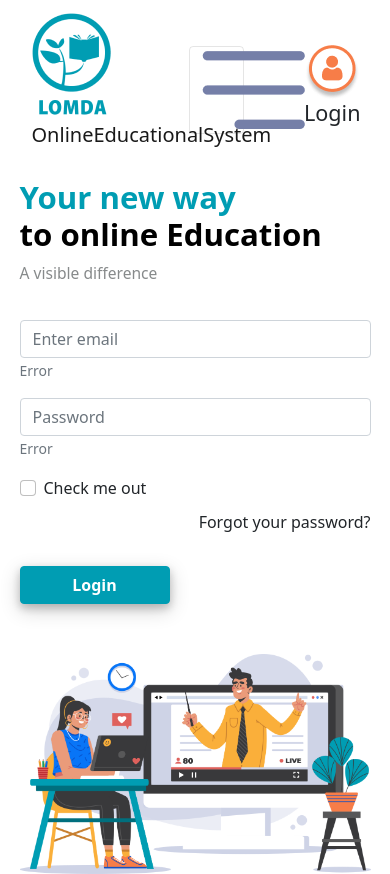
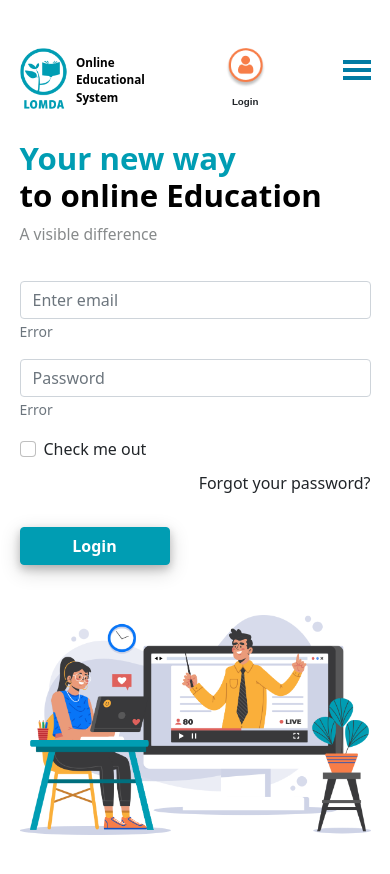
Before and after one commit to boris-zaslavskiy/lomda-app, a React (Create React App) app: page / in a window 390 px wide. After the commit the page ends 844 px from the top, so only its background shows below. Built offline with nearby package versions, Linux system fonts and the light colour scheme.

Commit message:
Edit Header Component (added Login, Menu, MenuBurger and created folder Utils/Context).

```diff
--- a/src/Global/Navigation/Bar/Bar.module.css
+++ b/src/Global/Navigation/Bar/Bar.module.css
@@ -34,16 +34,17 @@
     margin-top: 3rem;
     padding-bottom: 1rem;
 }
-.linkActive{
-    color:#F77D48;
-}
-.link{
-    color:#007BA4;
-}
+/*.linkActive{*/
+/*    color:#F77D48;*/
+/*}*/
+/*.link{*/
+/*    color:#007BA4;*/
+/*}*/
 
 
 .navHeader>a{
     text-decoration: underline;
+    color:black;
     font-family: 'M PLUS', sans-serif;
     font-size: 1.5vw;
     font-weight: 800;
@@ -52,14 +53,22 @@
     padding-right: 1rem;
 
 }
+@media (max-width: 320px) {
+    .navBurger{
+        margin: 7rem 0 0 0;
+    }
+}
 
 
-@media only screen and (max-width: 576px) {
+@media (min-width: 320px) and (max-width: 576px) {
     .navFooter{
         height: 50%;
     }
     .navFooter>a{
         font-size: 3vw;
+    }
+    .navBurger{
+        margin: 8rem 0 0 0;
     }
 }
 @media (min-width: 577px) and (max-width: 767px) {
@@ -69,6 +78,9 @@
     .navFooter>a{
         font-size: 2.5vw;
     }
+    .navBurger{
+        margin: 9rem 0 0 0;
+    }
 }
 @media (min-width: 768px) and (max-width: 991px) {
     .navFooter>a{
--- a/src/Global/Navigation/Header/Header.js
+++ b/src/Global/Navigation/Header/Header.js
@@ -1,55 +1,54 @@
-import React, {useState} from 'react';
-import styles from './Header.module.css';
-import {Nav, Navbar} from "react-bootstrap";
-import logo from '../../../Assets/logo.png';
-import burgerF from '../../../Assets/burger-false.png';
-import burgerT from '../../../Assets/burger-true.png';
-import avatar from '../../../Assets/avatar.png';
-import {Link} from "react-router-dom";
+import React, {useEffect, useState} from 'react';
+import {context} from '../../../Utils/Context';
+import Menu from '../Header/Menu/Menu';
+import MenuBurger from '../Header/MenuBurger/MenuBurger';
+// import styles from '../Header/Header.module.css';
+
 
 const Header = () => {
+    const [windowWidth, setWindowWidth] = useState(window.innerWidth);//current size of the browser window -- Lera
+    const [openBurger, setOpenBurger] = useState(false);
 
-    const [burgerBtn, setBurgerBtn] = useState(burgerF);
-
-    const burgerClick = () => {
-        if(burgerBtn === burgerF){
-            setBurgerBtn(burgerT)
-        }else{
-            setBurgerBtn(burgerF);
+    const burgerMenu = () => {
+        openBurger ? closeBurgerMenu() : openBurgerMenu()
+    }
+    const closeBurgerMenu = () => {
+        setOpenBurger(false)
+        if (document.body.style.overflow === "hidden") {
+            document.body.style.overflow = "auto"
         }
     }
-    const loginClick = () =>{
+    const openBurgerMenu = () => {
+        setOpenBurger(true)
+        if (document.body.style.overflow !== "hidden") {
+            document.body.style.overflow = "hidden";
+        }
+    }
+    //set the current window width
+    const handleResize = () => {
+        setWindowWidth(window.innerWidth);
+    };
+    useEffect(() => {
+        //add an event to the global Window object to track window size changes --Lera
+        window.addEventListener("resize", handleResize)
 
-    }
+        return () => {
+            window.removeEventListener("resize", handleResize)
+        }
+    }, [])
 
     return (
-        <div className={`container-fluid ${styles.header}`}>
-            <Navbar collapseOnSelect expand={`md`} className={`${styles.navBar}`}>
-                <Navbar.Brand className={`col-3 col-md-2 ${styles.navBrand}`}>
-                    <img src={logo} alt="logo"/>
-                    <p>
-                        <span>Online</span>
-                        <span>Educational</span>
-                        <span>System</span>
-                    </p>
-                </Navbar.Brand>
-                <Navbar.Toggle aria-controls={'responsive-navbar-nav'} className={`col-2 ${styles.navBarToggle}`}>
-                    <img src={burgerBtn} onClick={burgerClick} alt="Burger button"/>
-                </Navbar.Toggle>
-                <Navbar.Collapse id={'responsive-navbar-nav'} className={` ${styles.navCollapse}`}>
-                    <Nav className={``}>
-                        <Link to={`/`}>Home</Link>
-                        <Link to={`/courses`}>Courses</Link>
-                        <Link to={`/about-us`}>About us</Link>
-                        <Link to={`/contacts`}>Contacts</Link>
-                    </Nav>
-                </Navbar.Collapse>
-                <div className={`col-2 ${styles.loginBtn}`} onClick={loginClick}>
-                    <img src={avatar} alt="Avatar"/>
-                    <h4>Login</h4>
-                </div>
-            </Navbar>
-        </div>
+        <context.Provider value = {
+            {
+                windowWidth,burgerMenu, openBurger,
+            }
+        }>
+
+            {/* render the menu component depending on the window size  -- Lera*/ }
+            {windowWidth<768?<MenuBurger/>:<Menu/>
+
+            }
+        </context.Provider>
     );
 };
 
--- /dev/null
+++ b/src/Global/Navigation/Header/Login/Login.js
@@ -0,0 +1,14 @@
+import React from 'react';
+import avatar from '../../../../Assets/avatar.png';
+import styles from '../Login/Login.module.css';
+
+const Login = () => {
+    return (
+        <div className={`${styles.positionMenu}`}>
+            <img src={avatar} alt="Avatar" className={`${styles.imageBurger}`}/>
+            <h4 className='text-center'>Login</h4>
+        </div>
+    );
+};
+
+export default Login;
--- /dev/null
+++ b/src/Global/Navigation/Header/Login/Login.module.css
@@ -0,0 +1,27 @@
+.positionMenu>h4 {
+    font-weight: 900;
+    padding-top: 0.5rem;
+    font-family: 'M PLUS 2p', sans-serif;
+    font-size: 2vw;
+}
+.imageBurger{
+    height: 3rem;
+}
+@media (min-width: 768px) {
+    .positionMenu{
+        display: flex;
+        flex-direction: row;
+        align-items: center;
+        width: 100%;
+
+    }
+
+}
+@media (max-width: 767px) {
+    .positionMenu>h4 {
+        font-size: 2.5vw;
+    }
+    .imageBurger{
+        height: 2.5rem;
+    }
+}
--- /dev/null
+++ b/src/Global/Navigation/Header/Menu/Menu.js
@@ -0,0 +1,25 @@
+
+import React from 'react';
+import { Container, Row } from 'react-bootstrap';
+import Logo from '../../Logo/Logo';
+import Bar from '../../Bar/Bar';
+import Login from '../Login/Login';
+const Menu = () => {
+    return (
+        <Container className='p-0 mt-5 mb-5'>
+            <Row>
+                <div className='col-3 p-0'>
+                    <Logo position='header'/>
+                </div>
+                <div className={`col-7 text-center p-0`}>
+                    <Bar position='header'/>
+                </div>
+                <div className='col-2 p-0 d-flex align-items-center'>
+                    <Login/>
+                </div>
+            </Row>
+        </Container>
+    );
+};
+
+export default Menu;
--- /dev/null
+++ b/src/Global/Navigation/Header/MenuBurger/MenuBurger.js
@@ -0,0 +1,33 @@
+import React, {useState, useContext} from 'react';
+import Logo from '../../Logo/Logo';
+import Login from '../Login/Login';
+import Bar from '../../Bar/Bar';
+import {context} from '../../../../Utils/Context';
+import styles from '../MenuBurger/MenuBurger.module.css';
+
+
+const MenuBurger = () => {
+    const {openBurger, burgerMenu} = useContext(context);
+
+    return (
+        <div  className={`container mt-5 p-0 mb-4`}>
+            <div className={`${styles.headerBody}`}>
+                <div className={`${styles.logo}`}>
+                    <Logo/>
+                </div>
+                <div className={`${styles.login}`}>
+                    <Login/>
+                </div>
+                <div className={`${styles.buttonBurger} ${openBurger ? styles.active: null}`}
+                     onClick={()=>{
+                         burgerMenu();
+                     }} >
+                    <span></span>
+                </div>
+                {openBurger ? <Bar position='burger'/> : null}
+            </div>
+        </div>
+    );
+};
+
+export default MenuBurger;
--- /dev/null
+++ b/src/Global/Navigation/Header/MenuBurger/MenuBurger.module.css
@@ -0,0 +1,49 @@
+
+.headerBody {
+    position: relative;
+    display: flex;
+    flex-direction: row;
+    width: 100%;
+    height: 100%;
+    z-index: 1;
+}
+.logo{
+    padding-right: 5rem;
+}
+.buttonBurger {
+    position: absolute;
+    display: flex;
+    top: 5vw;
+    right: 0;
+    width: 7vw;
+    height: 9vw;
+    cursor: pointer;
+    z-index: 1;
+}
+.buttonBurger span,
+.buttonBurger span::before,
+.buttonBurger span::after {
+    display: block;
+    position: absolute;
+    width: 100%;
+    height: 4px;
+    background-color: #007BA4;
+}
+.active span,
+.active span::after,
+.active span::before{
+    background-color: #F77D48;
+}
+.buttonBurger span::before {
+    content: '';
+    top: -8px;
+}
+.buttonBurger span::after {
+    content: '';
+    top: 8px;
+}
+@media (max-width: 320px) {
+    .logo{
+        display: none;
+    }
+}
--- a/src/Global/Navigation/Logo/Logo.js
+++ b/src/Global/Navigation/Logo/Logo.js
@@ -6,7 +6,7 @@ import styles from '../Logo/Logo.module.css';
 const Logo = ({position}) => {
     return (
         <div className='d-flex flex-row align-items-center'>
-            <img src={logo} alt="logo" className={`pe-2 pe-sm-3`}/>
+            <img src={logo} alt="logo" className={`pe-2 pe-sm-3 ${styles.imageBurger}`}/>
             <div className={`${position==='footer'?styles.whiteText:styles.blackText}`}>
                 <p>Online<br/></p>
                 <p>Educational</p>
--- a/src/Global/Navigation/Logo/Logo.module.css
+++ b/src/Global/Navigation/Logo/Logo.module.css
@@ -15,7 +15,7 @@
     font-weight: 800;
 }
 .imageBurger{
-    height: 40rem;
+    height: 7rem;
 }
 
 @media only screen and (max-width: 576px) {
@@ -29,6 +29,9 @@
     .blackText {
         font-size: 3vw;
     }
+    .imageBurger{
+        height: 4rem;
+    }
 }
 @media (min-width: 577px) and (max-width: 767px) {
     .whiteText{
@@ -37,7 +40,9 @@
     .blackText {
         font-size: 2vw;
     }
-
+    .imageBurger{
+        height: 5rem;
+    }
 }
 @media (min-width: 768px) {
     .whiteText{
--- /dev/null
+++ b/src/Utils/Context.js
@@ -0,0 +1,3 @@
+import React from "react";
+
+export const context = React.createContext();
```
Also changed, not shown: src/Global/Navigation/Header/Menu/Menu.module.css (added).
